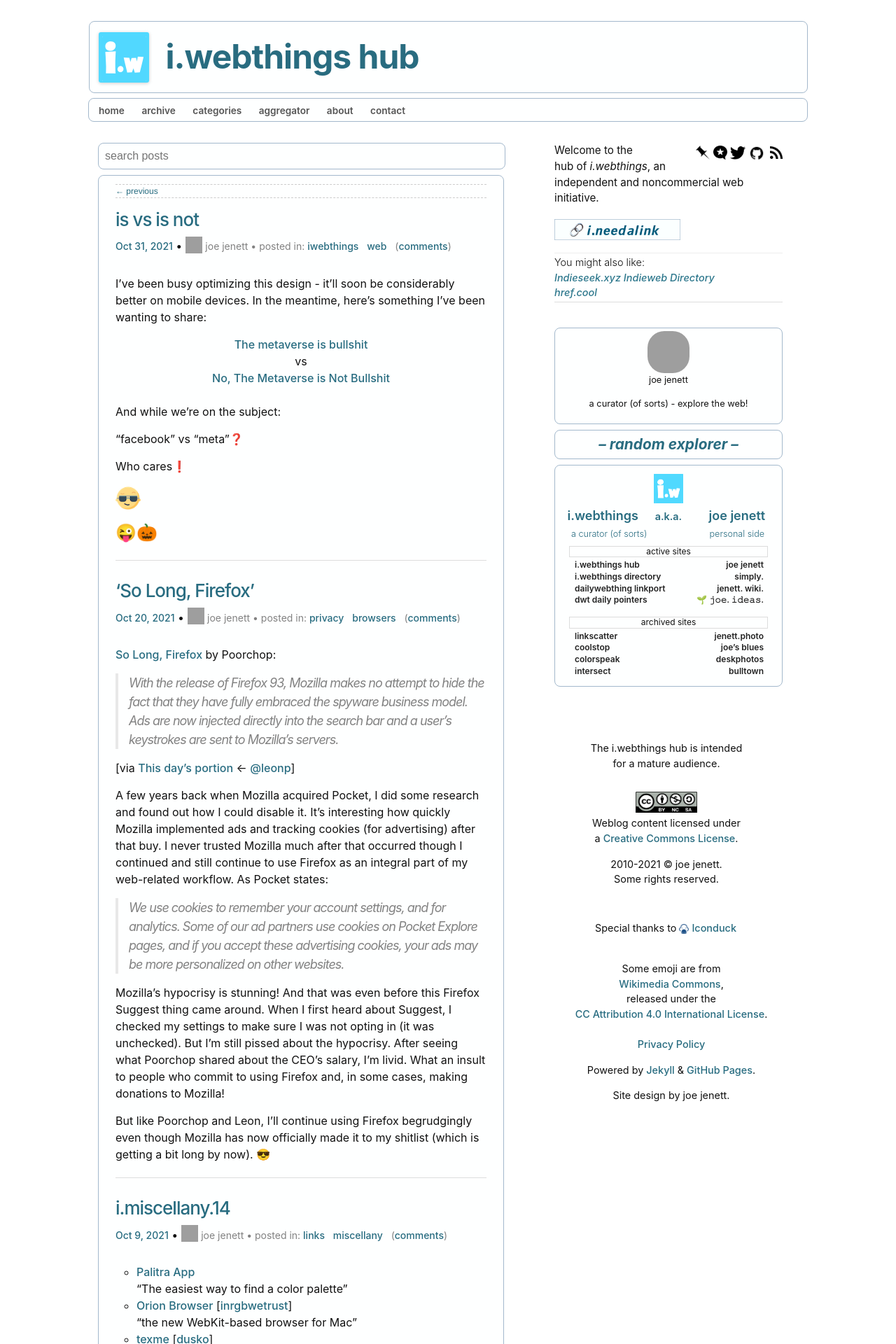
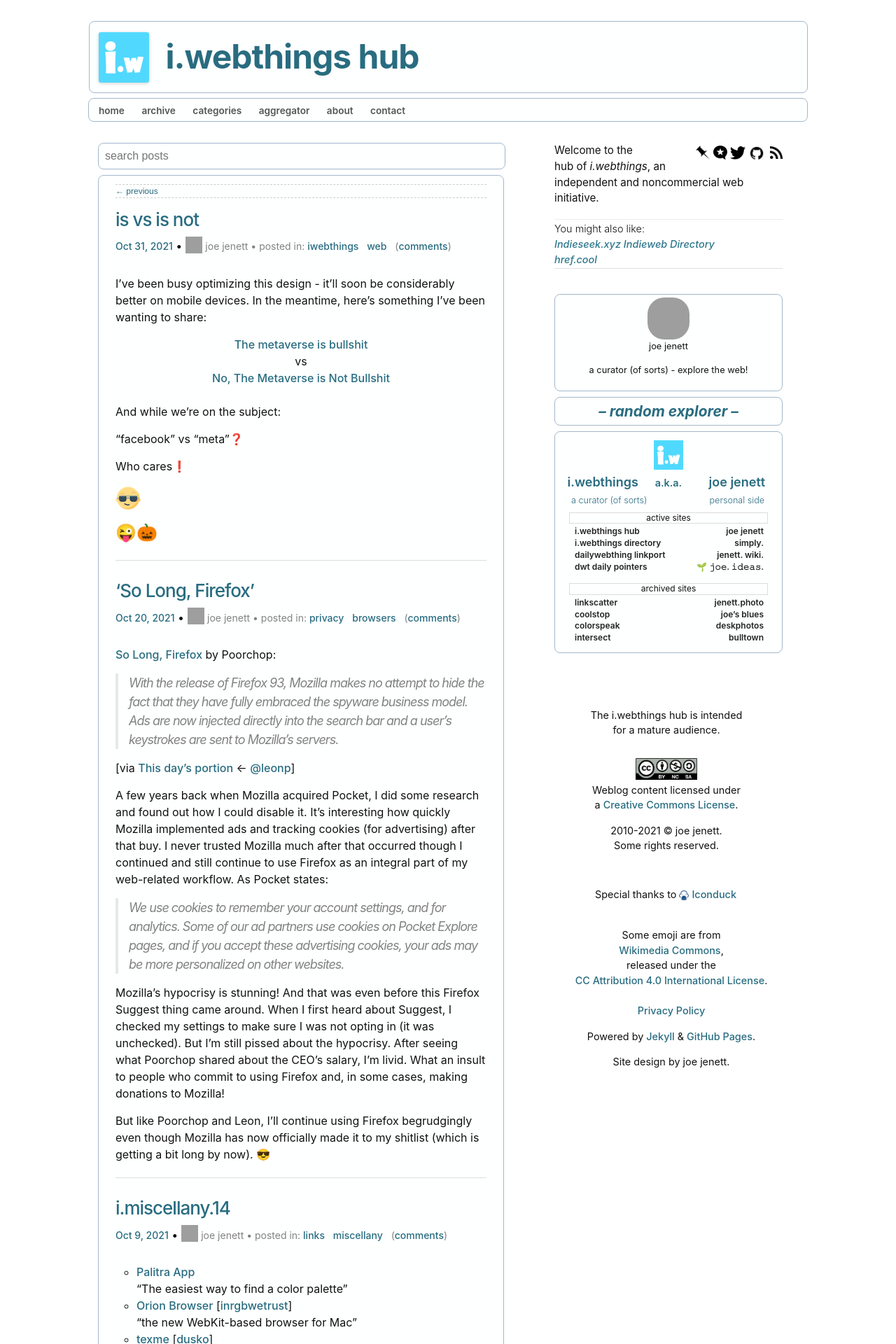
Before and after one commit to joejenett/i.webthings, a Jekyll site: the page built from index.md, in a window 1280 px wide. Shown: the top 1920 px of the page at 70% size. Built offline with Jekyll 4.4.1, drawn with Linux system fonts in a browser that asks for light colours; comment, search, counter and statistics services are not loaded; grey boxes are pictures that could not be loaded.

```diff
--- a/_layouts/default.html
+++ b/_layouts/default.html
@@ -25,10 +25,13 @@
 <a title="we ❤️ pinboard!" href="https://pinboard.in/u:iwebthings/"><img src="/images/pinboard.png" alt="we ❤️ pinboard!" style="max-width:20px;"></a> <a title="joejenett on micro.blog" href="https://micro.blog/joejenett" rel="me"><img src="/images/mbb.png" alt="joejenett on micro.blog" style="max-width:20px;"></a> <a title="Follow iwebthings on Twitter" href="https://www.twitter.com/iwebthings" rel="me"><img src="/images/twitter.png" alt="Follow i.webthings on Twitter" style="max-width:22px;"></a> <a title="joe jenett at github" href="https://github.com/joejenett" rel="me"><img src="/images/github.png" alt="joe jenett at github" style="max-width:22px;position:relative;top:1px;"></a> <a title="Subscribe" href="/feed.atom"><img src="/images/rss.png" alt="Subscribe" style="max-width:18px;margin-left:4px;"></a>
 </span>
 <div style="text-align:left;;margin-bottom:36px;font-size:.95em;">
-Welcome to the<br />hub of  <em>i.webthings</em>, an independent and  noncommercial web initiative.
+<p>Welcome to the<br />hub of  <em>i.webthings</em>, an independent and  noncommercial web initiative.
+</p>
+<!--
 <p>
 <a href="https://jenett.org/i.needalink/"><img src="/images/needalink.png" title="Share a link, find a link. Like that." alt="Share a link, find a link. Like that." style="width:180px;margin-top:18px;" /></a>
 </p>
+-->
 <div style="margin-top:18px;font-weight:500;border-top:1px solid #ededed;border-bottom:1px solid #dedede;padding:2px 0 2px 0;font-size:.95em;">
 <span style="font-weight:300;">You might also like:</span><br />
 <a title="Indieseek.xyz Indieweb Directory | And search." href="https://indieseek.xyz/links/"><em style="color:#2d778c;">Indieseek.xyz Indieweb Directory</em></a><br /><a href="https://href.cool/" title=""><em style="color:#2d778c;">href.cool</em></a>
```
